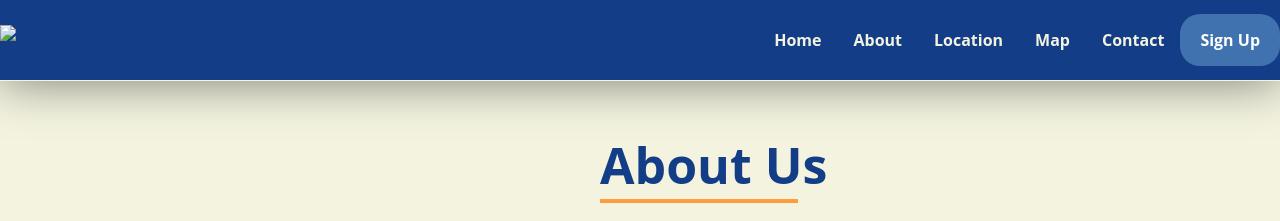
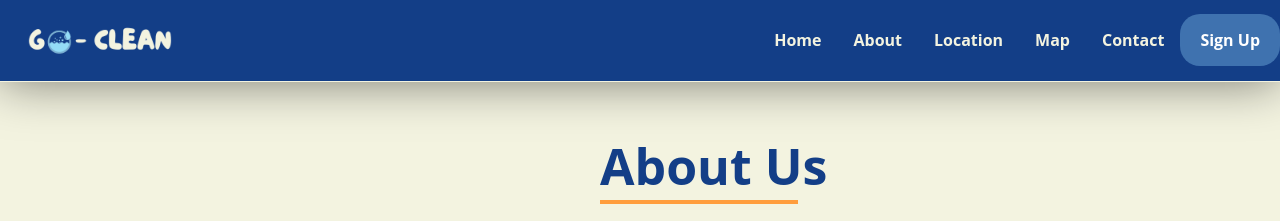
Before and after one commit to nadiacrln/OSIG, a plain HTML site: page about.html in a window 1280 px wide. Shown: the top 221 px of the page. Drawn offline with Linux system fonts and the light colour scheme.

Commit message:
Update about.html

```diff
--- a/about.html
+++ b/about.html
@@ -11,7 +11,7 @@
 <body>
     <nav>
         <div class="wrapper">
-            <div class="logo"> <img src="C:\Users\ACER\Downloads\Hijau Minimalis Ilustrasi Minuman Es Teh Logo.png"></div>
+            <div class="logo"> <img src="Logo.png"></div>
             <div class="menu">
                 <ul>
                     <li><a href="index.html">Home</a></li>
```
